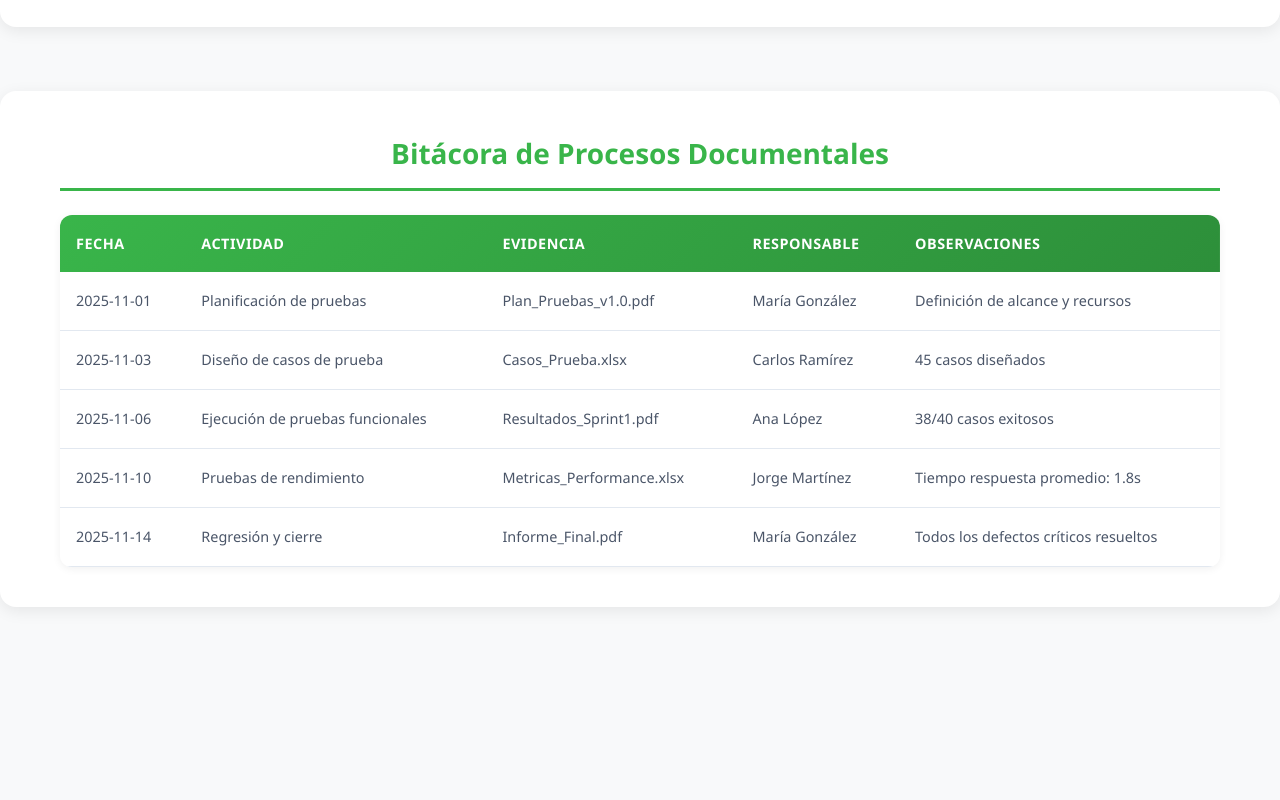
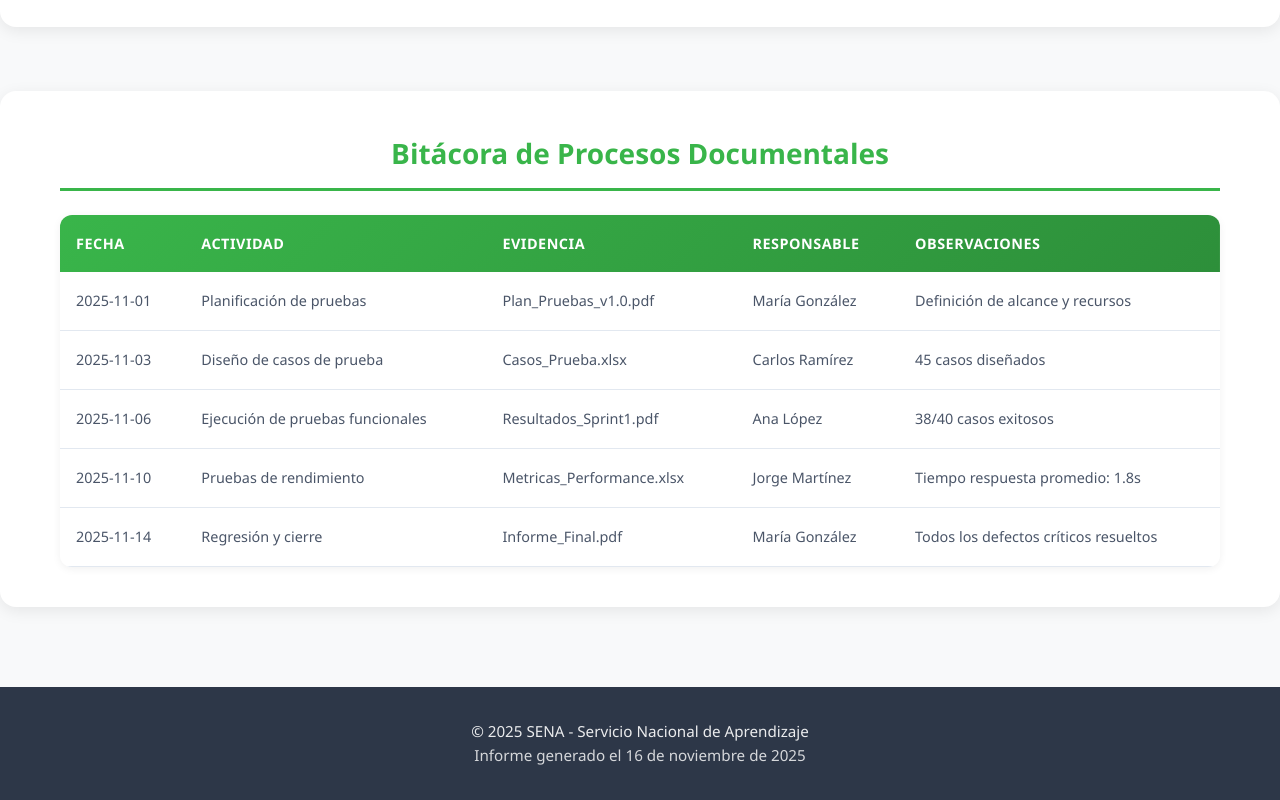
Before and after one commit to Rafael0896/InformeCalidadSoftware, a React (Vite) app: page / in a window 1280 px wide. Shown: the part 3111-3911 px from the top of the page. Before the commit the page ends 3750 px from the top, so only its background shows below. Built offline with nearby package versions, Linux system fonts and the light colour scheme.

Commit message:
Update App.jsx, Footer component, and global styles in index.css

```diff
--- a/src/App.jsx
+++ b/src/App.jsx
@@ -7,6 +7,7 @@ import GoodPractices from "./components/GoodPractices";
 import ResourcesSummary from "./components/ResourcesSummary";
 import TestsSection from "./components/TestsSection";
 import BitacoraSection from "./components/BitacoraSection";
+import Footer from "./components/Footer";
 
 // Componente principal de la aplicación
 export default function App (){
@@ -19,6 +20,7 @@ export default function App (){
             <ResourcesSummary />
             <TestsSection />
             <BitacoraSection />
+            <Footer />
         </div>
     )
 }
--- /dev/null
+++ b/src/components/Footer.jsx
@@ -0,0 +1,12 @@
+import React from "react";
+
+const Footer = () => (
+    <footer className="footer">
+        <div className="container">
+            <p>© 2025 SENA - Servicio Nacional de Aprendizaje</p>
+            <p style={{ opacity: 0.8 }}>Informe generado el 16 de noviembre de 2025</p>
+        </div>
+    </footer>
+);
+
+export default Footer;
--- a/src/index.css
+++ b/src/index.css
@@ -280,3 +280,45 @@ section h2 {
     color: #718096;
     font-size: 0.9rem;
 }
+
+/* FOOTER */
+.footer {
+    background: #2d3748;
+    color: white;
+    padding: 2rem 0;
+    text-align: center;
+    margin-top: 3rem;
+}
+
+.footer p {
+    opacity: 0.9;
+    font-size: 0.95rem;
+}
+
+/* RESPONSIVE */
+@media (max-width: 768px) {
+    .header h1 {
+        font-size: 1.5rem;
+    }
+
+    .section {
+        padding: 1.5rem;
+    }
+
+    .section-title {
+        font-size: 1.4rem;
+    }
+
+    .cards-grid {
+        grid-template-columns: 1fr;
+    }
+
+    .table {
+        font-size: 0.85rem;
+    }
+
+    .table th,
+    .table td {
+        padding: 0.75rem 0.5rem;
+    }
+}
```
